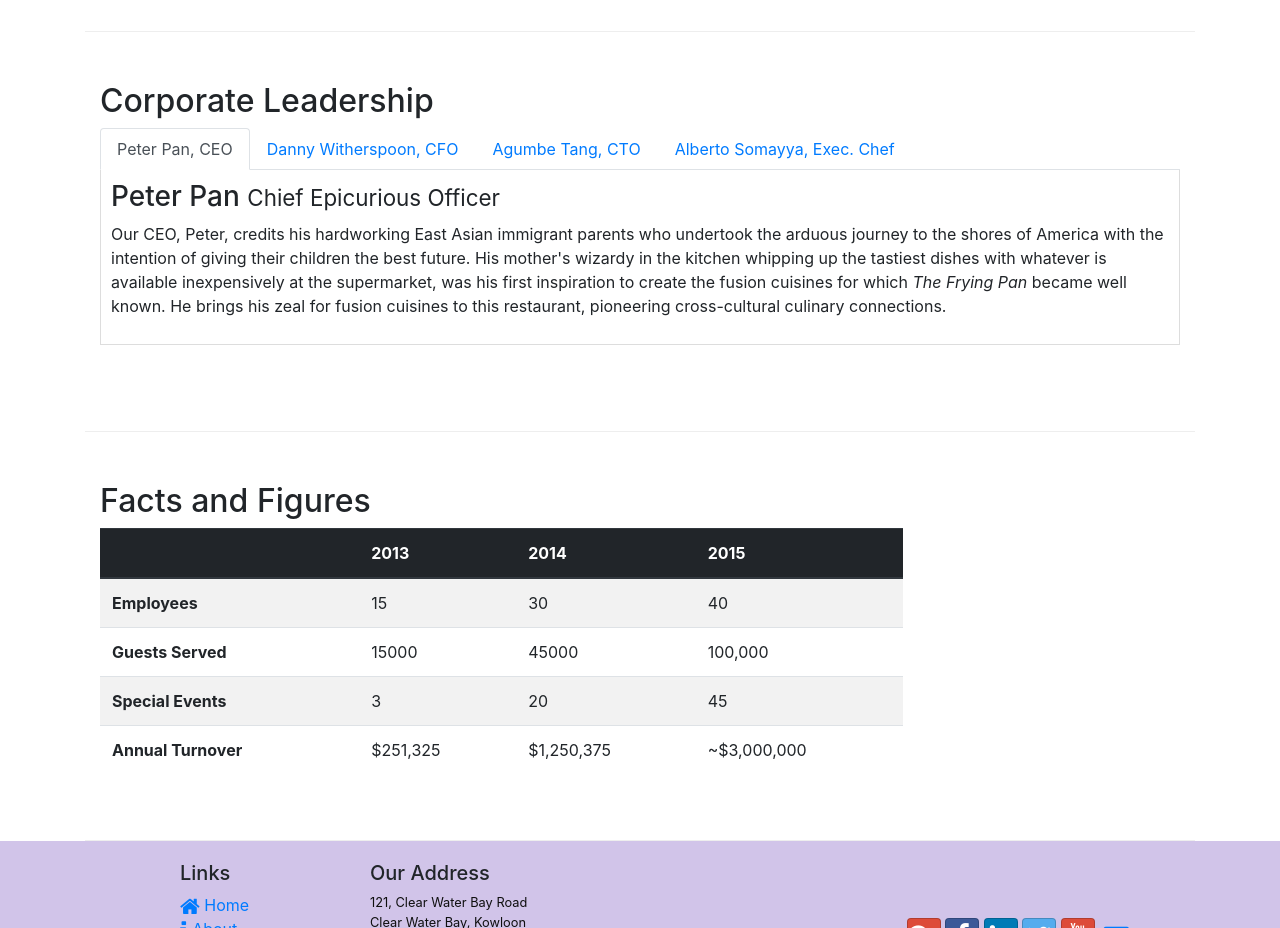
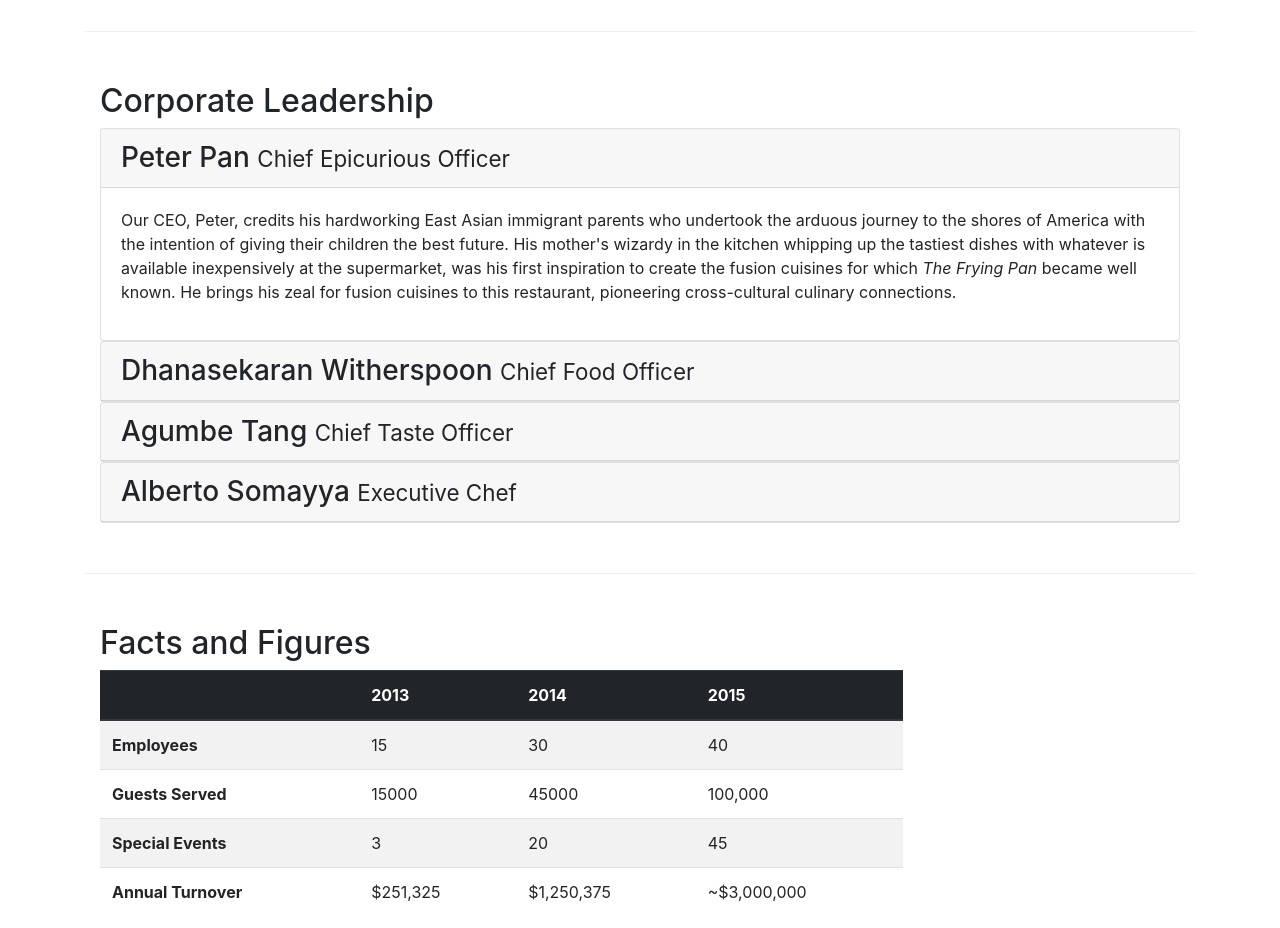
Before and after one commit to Scientist-Ansh/Bootstrap-module1, a website: page aboutus.html in a window 1280 px wide. Shown: the part 940-1868 px from the top of the page. Drawn offline with nearby package versions, Linux system fonts and the light colour scheme.

Commit message:
accordin

```diff
--- a/aboutus.html
+++ b/aboutus.html
@@ -115,65 +115,109 @@
         <div class="row row-content">
             <div class="col-12">
                 <h2>Corporate Leadership</h2>
-                <ul class="nav nav-tabs">
-                    <li class="nav-item">
-                        <a class="nav-link active" href="#peter" role="tab" data-toggle="tab">Peter Pan, CEO</a>
-                    </li>
-                    <li class="nav-item">
-                        <a class="nav-link" href="#danny" role="tab" data-toggle="tab">Danny Witherspoon, CFO</a>
-                    </li>
-                    <li class="nav-item">
-                        <a class="nav-link" href="#agumbe" role="tab" data-toggle="tab">Agumbe Tang, CTO</a>
-                    </li>
-                    <li class="nav-item">
-                        <a class="nav-link" href="#alberto" role="tab" data-toggle="tab">Alberto Somayya, Exec. Chef</a>
-                    </li>
-                </ul>
-                <div class="tab-content">
-                    <div class="tab-pane fade show active" id="peter" role="tabpanel">
-                        <h3>Peter Pan <small>Chief Epicurious Officer</small></h3>
-                        <p class="d-none d-sm-block">Our CEO, Peter, credits his hardworking East Asian immigrant
+
+                <div class="accordin">
+                    <div class="card">
+                        <div class="card-header" role="tab" id="peterhead">
+                            <h3 class="mb-0">
+                                <a data-toggle="collapse" data-target="#peter">
+                                    Peter Pan <small>Chief Epicurious Officer</small>
+                                </a>
+                            </h3>
+                        </div>
+                        <div class="collapse show" id="peter" data-parent="#accordin">
+                            <div class="card-body">
+                                <p class="d-none d-sm-block">Our CEO, Peter, credits his hardworking East Asian
+                                    immigrant
                                     parents who
-                            undertook the arduous journey to the shores of America with the intention of giving their
+                                    undertook the arduous journey to the shores of America with the intention of giving
+                                    their
                                     children
-                            the best future. His mother's wizardy in the kitchen whipping up the tastiest dishes with
+                                    the best future. His mother's wizardy in the kitchen whipping up the tastiest dishes
+                                    with
                                     whatever
-                            is available inexpensively at the supermarket, was his first inspiration to create the
+                                    is available inexpensively at the supermarket, was his first inspiration to create
+                                    the
                                     fusion
-                            cuisines for which <em>The Frying Pan</em> became well known. He brings his zeal for fusion
+                                    cuisines for which <em>The Frying Pan</em> became well known. He brings his zeal for
+                                    fusion
                                     cuisines
                                     to this restaurant, pioneering cross-cultural culinary connections.</p>
                             </div>
-                    <div class="tab-pane fade" role="tabpanel" id="danny">
-                        <h3>Dhanasekaran Witherspoon <small>Chief Food Officer</small></h3>
+
+                        </div>
+
+                    </div>
+                    <div class="card">
+                        <div class="card-header" role="tab" id="dannyhead">
+                            <h3 class="mb-0">
+                                <a data-toggle="collapse" data-target="#danny">
+                                    Dhanasekaran Witherspoon <small>Chief Food Officer</small>
+                                </a>
+                            </h3>
+                        </div>
+                        <div class="collapse" id="danny" data-parent="accordin">
+                            <div class="card-body">
                                 <p class="d-none d-sm-block">Our CFO, Danny, as he is affectionately referred to by his
                                     colleagues,
-                            comes from a long established family tradition in farming and produce. His experiences
+                                    comes from a long established family tradition in farming and produce. His
+                                    experiences
                                     growing up on
-                            a farm in the Australian outback gave him great appreciation for varieties of food sources.
+                                    a farm in the Australian outback gave him great appreciation for varieties of food
+                                    sources.
                                     As he
                                     puts it in his own words, <em>Everything that runs, wins, and everything that stays,
                                         pays!</em></p>
                             </div>
-                    <div class="tab-pane fade" role="tabpanel" id="agumbe">
-                        <h3>Agumbe Tang <small>Chief Taste Officer</small></h3>
-                        <p class="d-none d-sm-block">Blessed with the most discerning gustatory sense, Agumbe, our CTO,
-                            personally ensures that every dish that we serve meets his exacting tastes. Our chefs dread
+                        </div>
+                    </div>
+
+                    <div class="card">
+                        <div class="card-header" role="tab" id="agumbehead">
+                            <h3 class="mb-0">
+                                <a data-toggle="collapse" data-target="#agumbe">
+                                    Agumbe Tang <small>Chief Taste Officer</small>
+                                </a>
+                            </h3>
+                        </div>
+                        <div class="collapse" id="agumbe" data-parent="accordin">
+                            <div class="card-body">
+                                <p class="d-none d-sm-block">Blessed with the most discerning gustatory sense, Agumbe,
+                                    our CTO,
+                                    personally ensures that every dish that we serve meets his exacting tastes. Our
+                                    chefs dread
                                     the
-                            tongue lashing that ensues if their dish does not meet his exacting standards. He lives by
+                                    tongue lashing that ensues if their dish does not meet his exacting standards. He
+                                    lives by
                                     his
                                     motto, <em>You click only if you survive my lick.</em></p>
                             </div>
-                    <div class="tab-pane fade" role="tabpanel" id="alberto">
-                        <h3>Alberto Somayya <small>Executive Chef</small></h3>
-                        <p class="d-none d-sm-block">Award winning three-star Michelin chef with wide International
+                        </div>
+                    </div>
+                    <div class="card">
+                        <div class="card-header" role="tab" id="albertohead">
+                            <h3 class="mb-0">
+                                <a data-toggle="collapse" data-target="#alberto">
+                                    Alberto Somayya <small>Executive Chef</small>
+                                </a>
+                            </h3>
+                        </div>
+                        <div class="collapse" id="alberto">
+                            <div class="card-body">
+                                <p class="d-none d-sm-block">Award winning three-star Michelin chef with wide
+                                    International
                                     experience
-                            having worked closely with whos-who in the culinary world, he specializes in creating
+                                    having worked closely with whos-who in the culinary world, he specializes in
+                                    creating
                                     mouthwatering
                                     Indo-Italian fusion experiences. He says, <em>Put together the cuisines from the two
                                         craziest
                                         cultures, and you get a winning hit! Amma Mia!</em></p>
                             </div>
+
+                        </div>
+                    </div>
+
 
                 </div>
 
```
Lines whose indentation alone changed are shown as unchanged.
